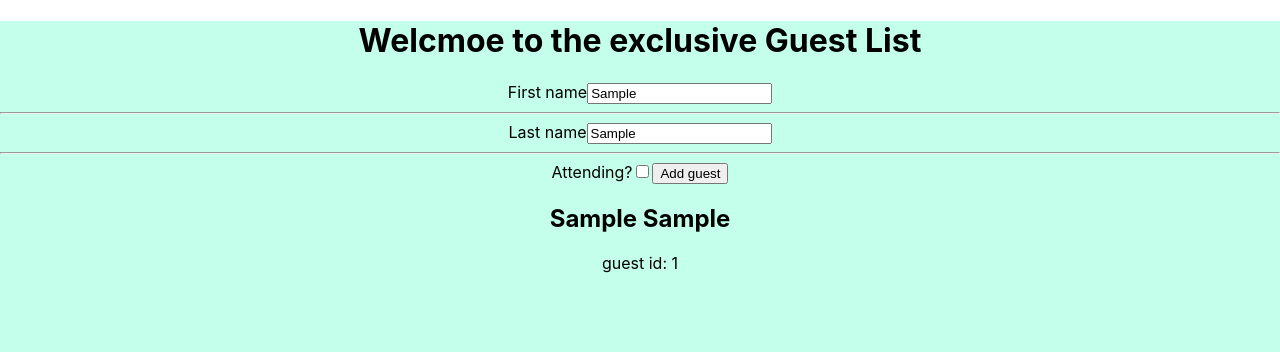
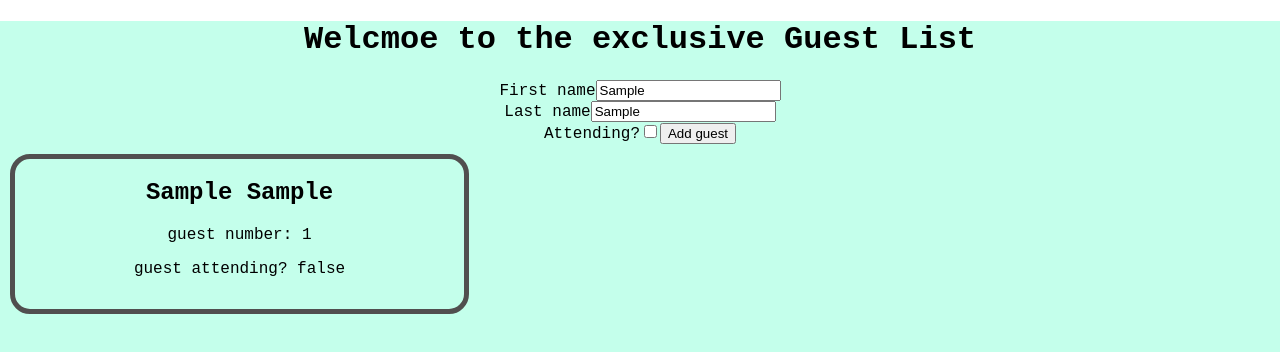
Before and after one commit to RavidEf/react-guest-list-ravid, a React app: page / in a window 1280 px wide. Both pictures are taken after typing "Sample", "Sample" into the empty fields and a click on the button "Add guest". Shown: the top 352 px of the page. Built offline with nearby package versions, Linux system fonts and the light colour scheme; the HTML template or start-up script is replaced by a standard one.

Commit message:
Add some style to the new guests added

```diff
--- a/src/App.css
+++ b/src/App.css
@@ -2,6 +2,7 @@
   text-align: center;
   background-color: rgb(196, 255, 235);
   height: 100vh;
+  font-family: 'Courier New', Courier, monospace;
 }
 
 form div {
@@ -11,3 +12,18 @@ form div {
   align-items: center;
   justify-content: center;
 }
+
+.guestContainer {
+  display: grid;
+  max-width: 950px;
+  grid-template-columns: repeat(auto-fill, minmax(300px, 1fr));
+  gap: 2rem;
+  margin: 10px;
+  padding: 0;
+}
+
+.guestBlock {
+  border: 5px solid rgb(81, 79, 79);
+  height: 150px;
+  border-radius: 20px;
+}
--- a/src/App.js
+++ b/src/App.js
@@ -36,7 +36,7 @@ export default function App() {
               setGuestFName(event.currentTarget.value);
             }}
           />
-          <hr />
+          <br />
 
           <label> Last name</label>
           <input
@@ -45,7 +45,7 @@ export default function App() {
               setGuestLName(event.currentTarget.value);
             }}
           />
-          <hr />
+          <br />
 
           <label> Attending?</label>
           <input
@@ -55,7 +55,6 @@ export default function App() {
               setAttending(event.currentTarget.checked);
             }}
           />
-
           <button
             onKeyDown={(e) => {
               if (e.key === 'Enter') {
@@ -67,15 +66,16 @@ export default function App() {
           </button>
         </form>
       </div>
-      <div>
+      <div className="guestContainer">
         {guests.map((guest) => {
           return (
-            <div key={`guest-${guest.id}`}>
+            <div key={`guest-${guest.id}`} className="guestBlock">
               <h2>
                 {guest.firstName} {guest.lastName}
               </h2>
 
-              <p>guest id: {guest.id}</p>
+              <p>guest number: {guest.id}</p>
+              <p>guest attending? {JSON.stringify(guest.attending)}</p>
             </div>
           );
         })}
```
